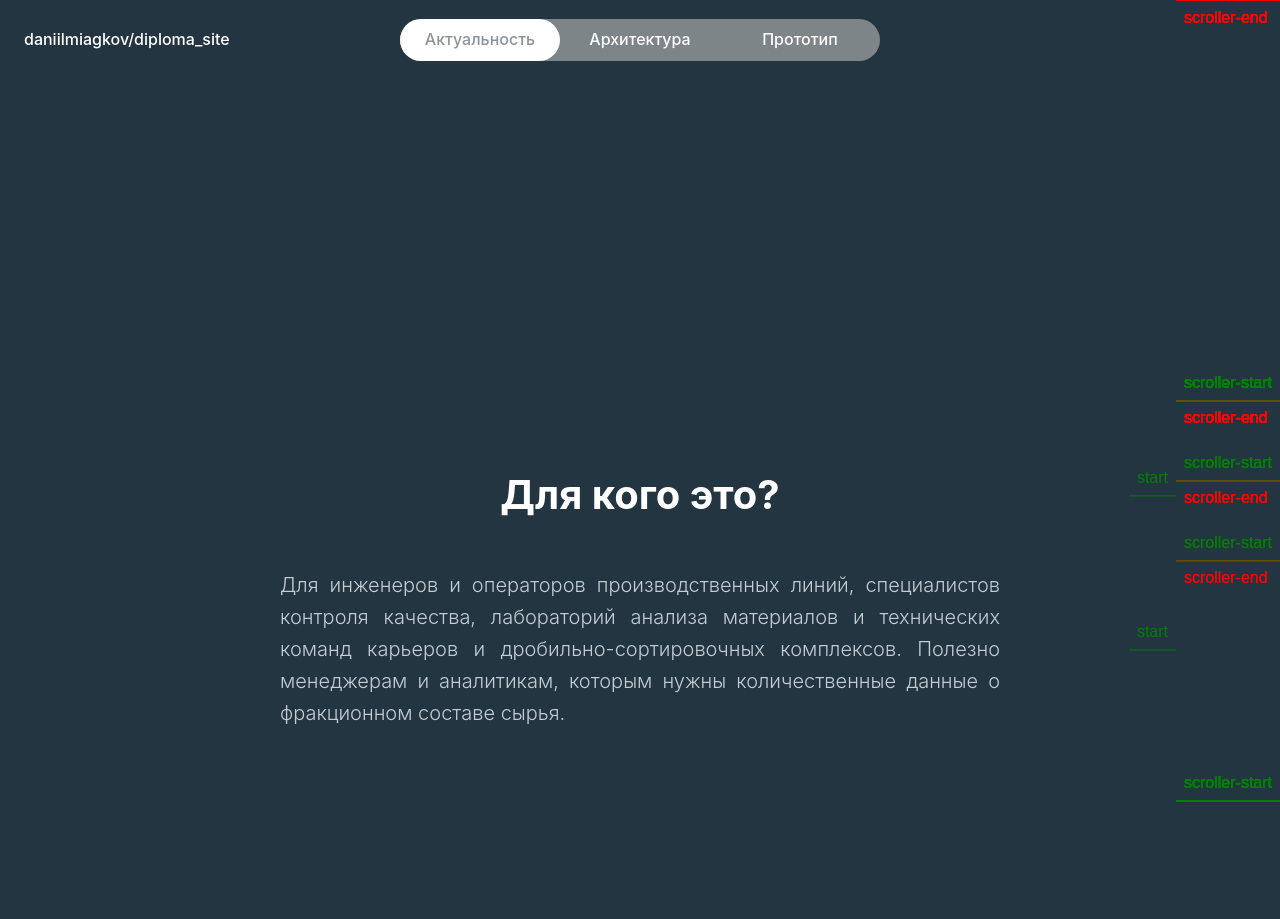
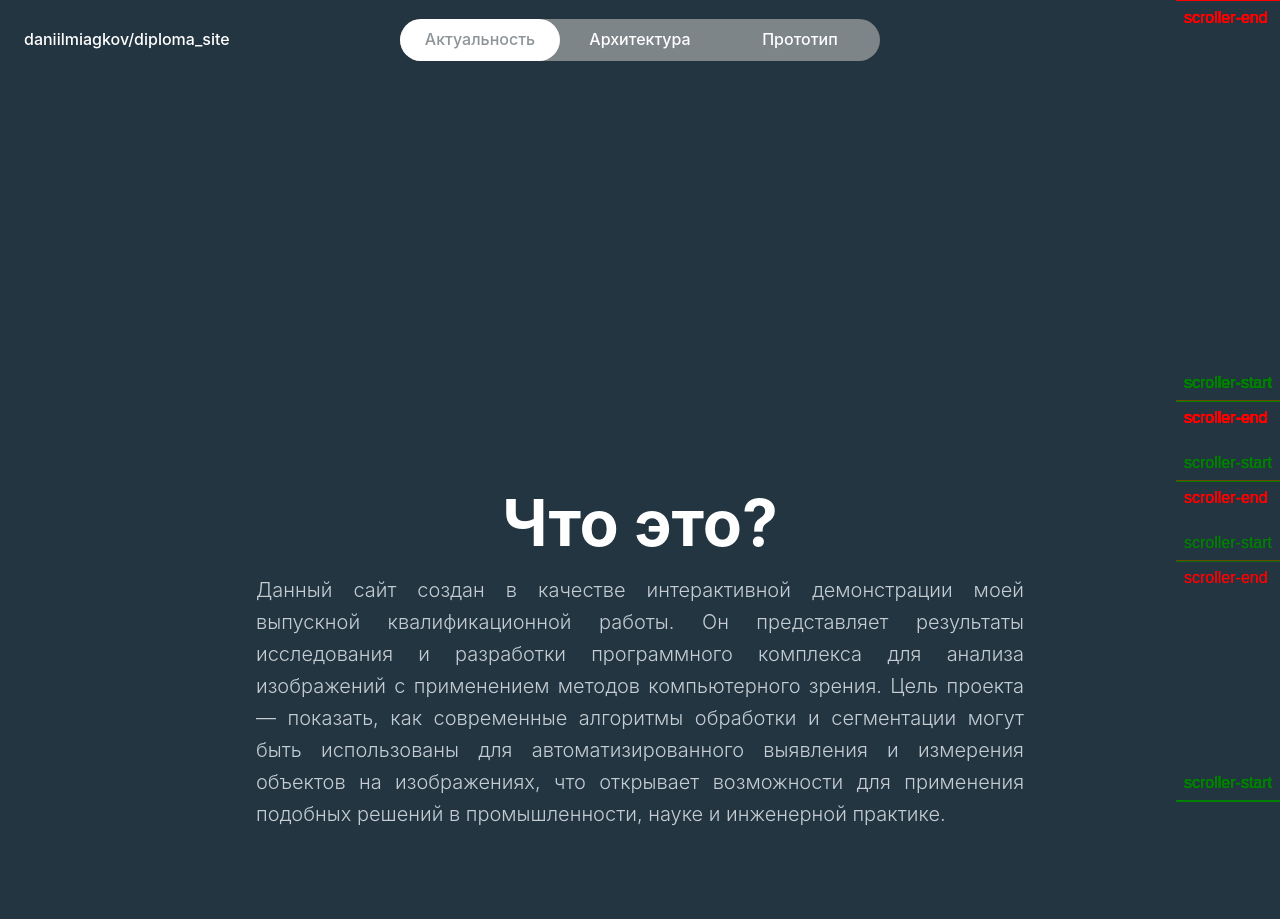
Before and after one commit to daniilmiagkov/diploma-landing, a Vue app: page / in a window 1280 px wide. Shown: the top 919 px of the page. Built offline with nearby package versions, Linux system fonts and the light colour scheme; a web font is replaced by a local one.

Commit message:
add intro in main

```diff
--- a/src/App.vue
+++ b/src/App.vue
@@ -1,12 +1,12 @@
 <script setup lang="ts">
 import { onMounted, ref, useCssModule } from 'vue'
 import Text from './components/elements/Text.vue'
+import Section from './components/Section.vue'
 import ArchitectureSection from './components/sections/Architecture.vue'
 import DemoSection from './components/sections/Demo.vue'
 import ImageSequence from './components/sections/ImageSequence.vue'
 import RelevanceSection from './components/sections/Relevance.vue'
 import Header from './Header.vue'
-// @todo: add prefers-reduced-motion
 
 const styles = useCssModule()
 const scrollTagRef = ref<HTMLElement | null>(null)
@@ -35,13 +35,22 @@ function hideOnScroll() {
     <div id="smooth-wrapper">
       <div id="smooth-content">
         <section
+          id="intro"
+          :class="[styles.panel]"
+          data-panel
+        >
+          <Section>
+            <h1>Что это?</h1>
+            <p>Данный сайт создан в качестве интерактивной демонстрации моей выпускной квалификационной работы. Он представляет результаты исследования и разработки программного комплекса для анализа изображений с применением методов компьютерного зрения. Цель проекта — показать, как современные алгоритмы обработки и сегментации могут быть использованы для автоматизированного выявления и измерения объектов на изображениях, что открывает возможности для применения подобных решений в промышленности, науке и инженерной практике.</p>
+          </Section>
+        </section>
+
+        <section
           id="relevance"
           :class="[styles.panel]"
           data-panel
         >
-          <div :class="styles.inner">
-            <RelevanceSection />
-          </div>
+          <RelevanceSection />
         </section>
         <Text
           as="h1"
@@ -53,17 +62,13 @@ function hideOnScroll() {
           :class="[styles.panel]"
           data-panel
         >
-          <div :class="styles.inner">
-            <ArchitectureSection />
-          </div>
+          <ArchitectureSection />
         </section>
         <section
           :class="[styles.panel]"
           data-panel
         >
-          <div :class="styles.inner">
-            <ImageSequence />
-          </div>
+          <ImageSequence />
         </section>
         <section
           id="demo"
```
